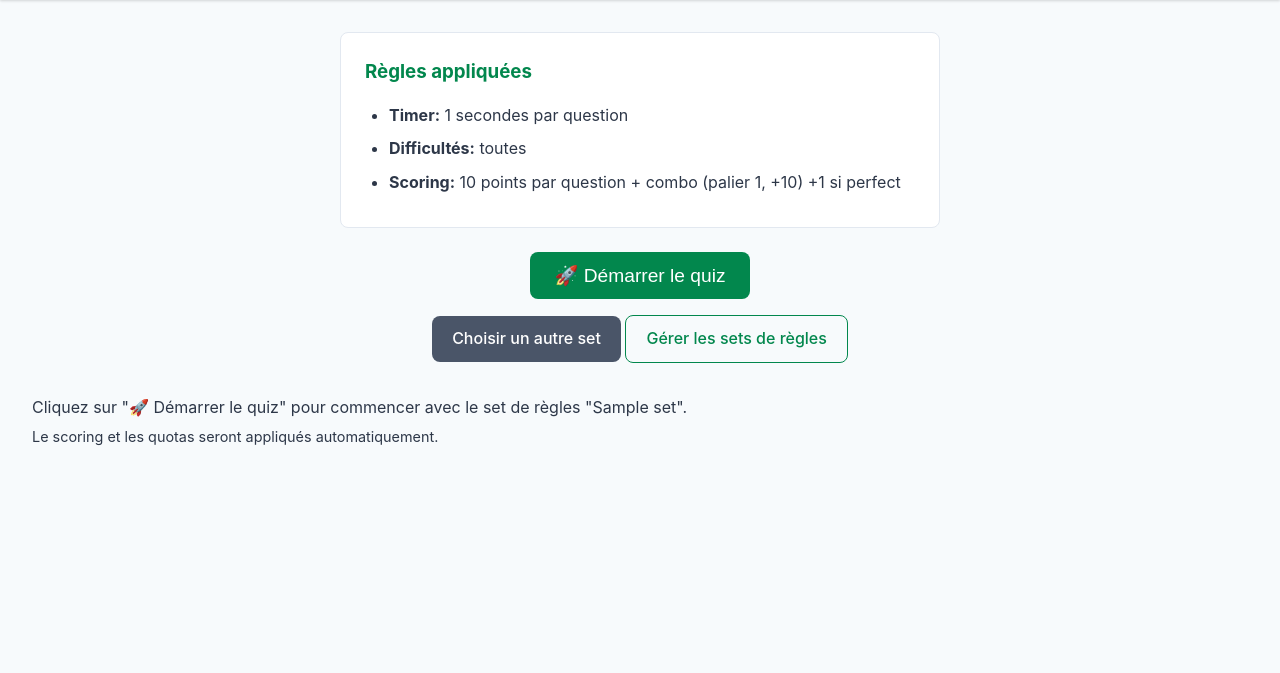
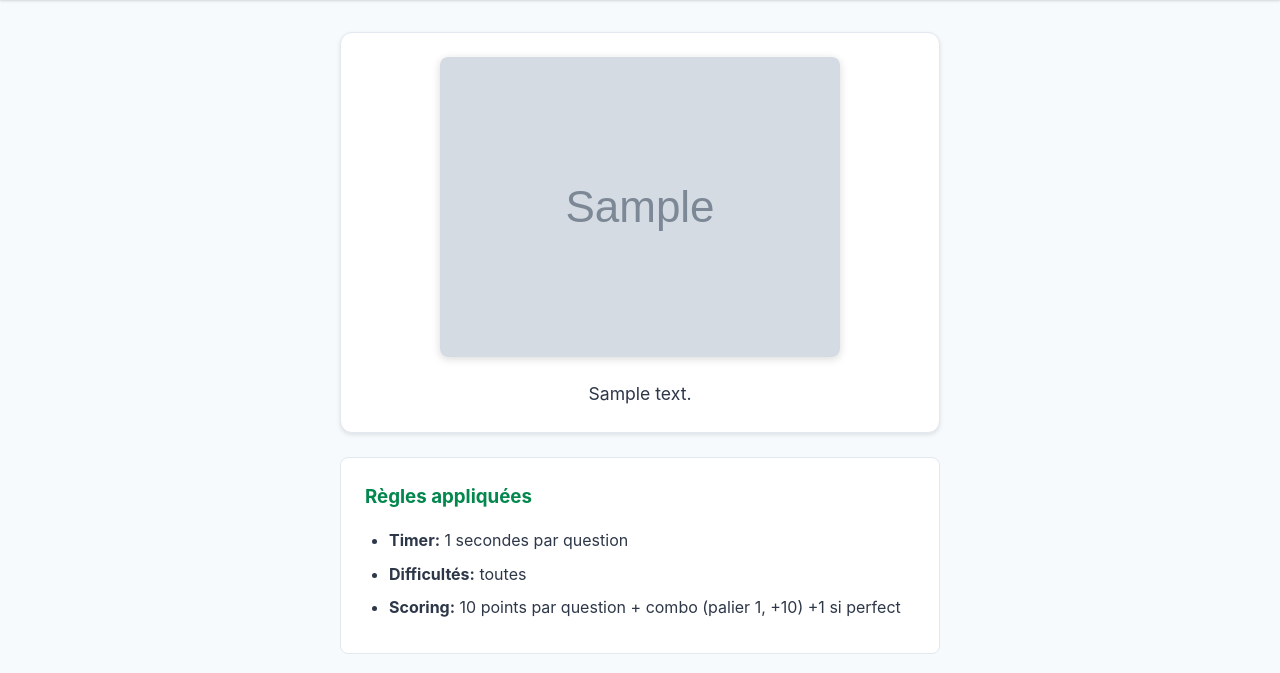
Before and after one commit to TherionAcribus/CacheQuiz, a Flask app: a page that uses templates/play.html in a window 1280 px wide. Shown: the part 98-771 px from the top of the page. Run offline with Flask 3, Linux system fonts and the light colour scheme; tables that the repository leaves empty hold one stand-in row (values such as "Sample post"); grey boxes marked "Sample" are stand-in pictures; some libraries are stand-ins or nearby versions.

Commit message:
Quiz > Affichage message et image d'intro avec les règles

```diff
--- a/models.py
+++ b/models.py
@@ -424,6 +424,11 @@ class ImageAsset(db.Model):
             'created_at': self.created_at.isoformat() if self.created_at else None
         }
 
+    @property
+    def url(self):
+        """Retourne l'URL pour accéder à cette image"""
+        return f'/uploads/{self.filename}'
+
 
 class AnswerImageLink(db.Model):
     __tablename__ = 'answer_image_links'
--- a/templates/play.html
+++ b/templates/play.html
@@ -5,6 +5,21 @@
 {% if rule_set %}
 <!-- Mode avec set de règles prédéfini -->
 <div id="quiz-setup" class="rule-set-mode">
+    {% if rule_set.intro_message or rule_set.intro_image %}
+    <div class="intro-section">
+        {% if rule_set.intro_image %}
+        <div class="intro-image">
+            <img src="{{ rule_set.intro_image.url }}" alt="Image d'introduction" />
+        </div>
+        {% endif %}
+        {% if rule_set.intro_message %}
+        <div class="intro-message">
+            {{ rule_set.intro_message|safe }}
+        </div>
+        {% endif %}
+    </div>
+    {% endif %}
+
     <div class="rule-details">
         <h3>Règles appliquées</h3>
         <ul>
@@ -355,6 +370,44 @@
 
         /* Styles pour le mode avec set de règles sélectionné */
         .rule-set-mode { text-align: center; margin: 2rem 0; }
+
+        /* Styles pour la section d'introduction */
+        .intro-section {
+            background: var(--card-bg);
+            border: 1px solid var(--border-color);
+            border-radius: .75rem;
+            padding: 1.5rem;
+            margin-bottom: 1.5rem;
+            text-align: center;
+            max-width: 600px;
+            margin-left: auto;
+            margin-right: auto;
+            box-shadow: 0 2px 4px rgba(0,0,0,0.1);
+        }
+        .intro-image {
+            margin-bottom: 1rem;
+        }
+        .intro-image img {
+            max-width: 100%;
+            height: auto;
+            border-radius: 0.5rem;
+            box-shadow: 0 2px 8px rgba(0,0,0,0.15);
+        }
+        .intro-message {
+            font-size: 1.1rem;
+            line-height: 1.6;
+            color: var(--text-color);
+        }
+        .intro-message p {
+            margin: 0.5rem 0;
+        }
+        .intro-message p:first-child {
+            margin-top: 0;
+        }
+        .intro-message p:last-child {
+            margin-bottom: 0;
+        }
+
         .rule-details { background: var(--card-bg); border: 1px solid var(--border-color); border-radius: .5rem; padding: 1.5rem; margin-bottom: 1.5rem; text-align: left; max-width: 600px; margin-left: auto; margin-right: auto; }
         .rule-details h3 { margin: 0 0 1rem 0; color: var(--primary-color); }
         .rule-details ul { margin: 0; padding-left: 1.5rem; }
```
